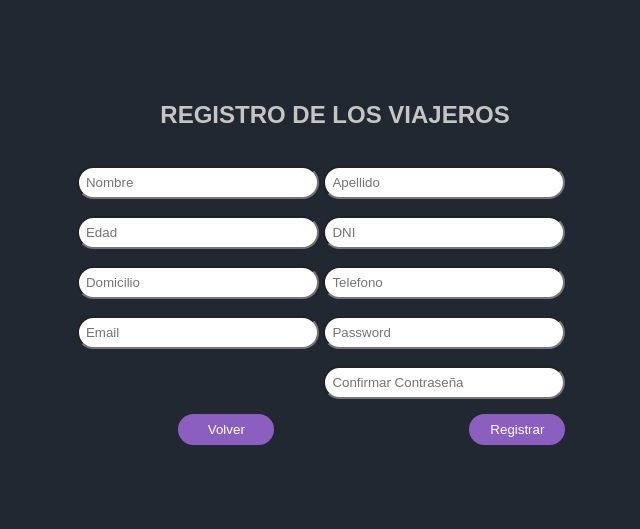
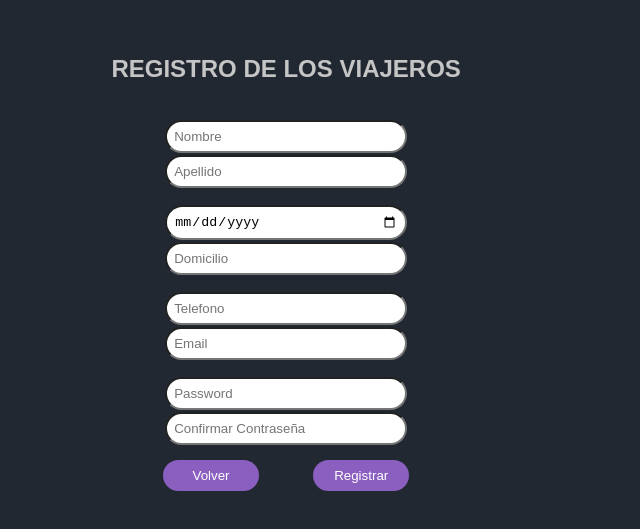
Before and after one commit to L-insfran/Viajeros_codo-a-codo, a plain HTML site: page client/pages/register.html in a window 1280 px wide. Shown: the part 137-666 px from the top of the page, without its empty margins (305-945 px from the left). Drawn offline with Linux system fonts and the light colour scheme.

Commit message:
modidficacion pag reguistro

```diff
--- a/client/Scripts/register.js
+++ b/client/Scripts/register.js
@@ -67,7 +67,7 @@ form.addEventListener('submit',e =>{
     age.style.border="3px solid green"
   }
 
-  dni.addEventListener("blur", function() {
+/*   dni.addEventListener("blur", function() {
     if(dni.value !==''){
       dni.style.background="#90EE90"
       dni.style.border="3px solid green"
@@ -80,7 +80,7 @@ form.addEventListener('submit',e =>{
   }else{
     dni.style.background="#90EE90"
     dni.style.border="3px solid green"
-  }
+  } */
 
   email.addEventListener("blur", function(){
     let validaCorreo = ValidaCorreo(email.value)
@@ -156,7 +156,6 @@ form.addEventListener('submit',e =>{
     name: name.value,
     lastNam:lastName.value,
     age:age.value,
-    dni:dni.value,
     address:address.value,
     phone:phone.value,
     email:email.value,
--- a/client/css/register.css
+++ b/client/css/register.css
@@ -15,7 +15,7 @@ margin: 0;
   width: 100%;
 }
 .content {
-  width: 60%;
+  /* width: 60%; */
   text-align: center;
 }
 h2{
@@ -33,7 +33,7 @@ form {
   width: 80%;
   display: flex;
   flex-direction: column;
-  text-align: start;
+  /* text-align: start; */
   align-items: center;
 }
 
@@ -44,7 +44,7 @@ form {
 .content-footer {
   width: 63%;
   text-align-last: justify;
-  align-self: self-end;
+  /* align-self: self-end; */
   margin-top: 15px;
 }
 .content-footer a {
--- a/client/pages/register.html
+++ b/client/pages/register.html
@@ -10,8 +10,8 @@
 <body>
   <div class="register-conteiner">
     <div class="content">
-      <h2>REGISTRO DE LOS VIAJEROS</h2>
       <form id="formRegister" action="">
+        <h2>REGISTRO DE LOS VIAJEROS</h2>
 
           <div class=" col col1">
 
@@ -21,27 +21,23 @@
           </div>
           <div class="col col2">
 
-            <input type="number" id="age" placeholder="Edad">
+            <input type="date" id="age" placeholder="Fecha Nacimiento">
 
-            <input type="number" placeholder="DNI" id="dni">
+          <input type="text" placeholder="Domicilio" id="address">
           </div>
           <div class="col col3">
-
-            <input type="text" placeholder="Domicilio" id="address">
-
             <input type="texto" placeholder="Telefono" id="phone">
-          </div>
-          <div class="col col4">
 
             <input type="text" placeholder="Email"  id="email">
 
+          </div>
+          <div class="col col4">
             <input type="password" placeholder="Password"  id="password">
 
+            <input type="password" placeholder="Confirmar Contraseña" id="re_password">
 
           </div>
-          <div class="col col5">
-            <input type="password" placeholder="Confirmar Contraseña" id="re_password">
-          </div>
+
 
         <div class="content-footer">
           <button><a href="./login.html">Volver</a></button>
```
